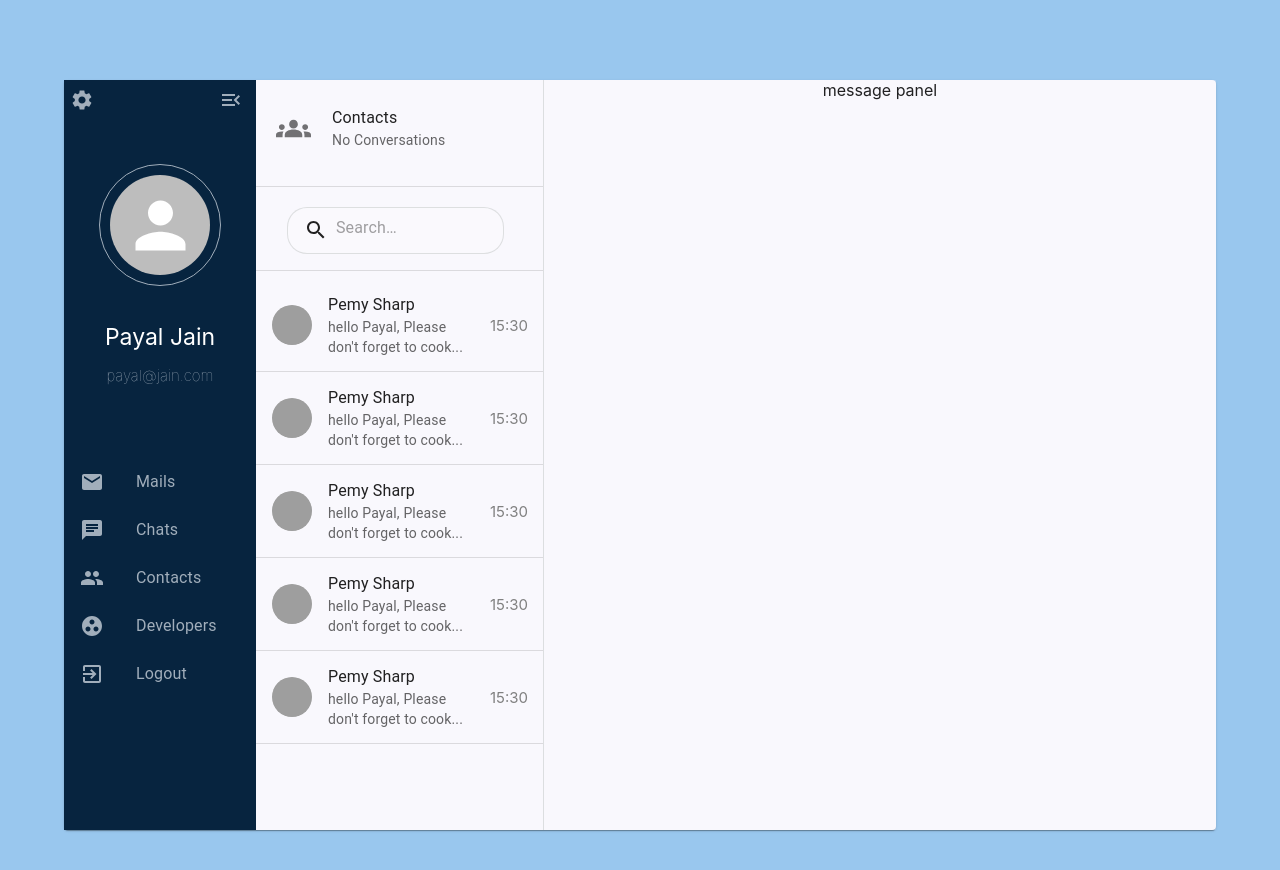
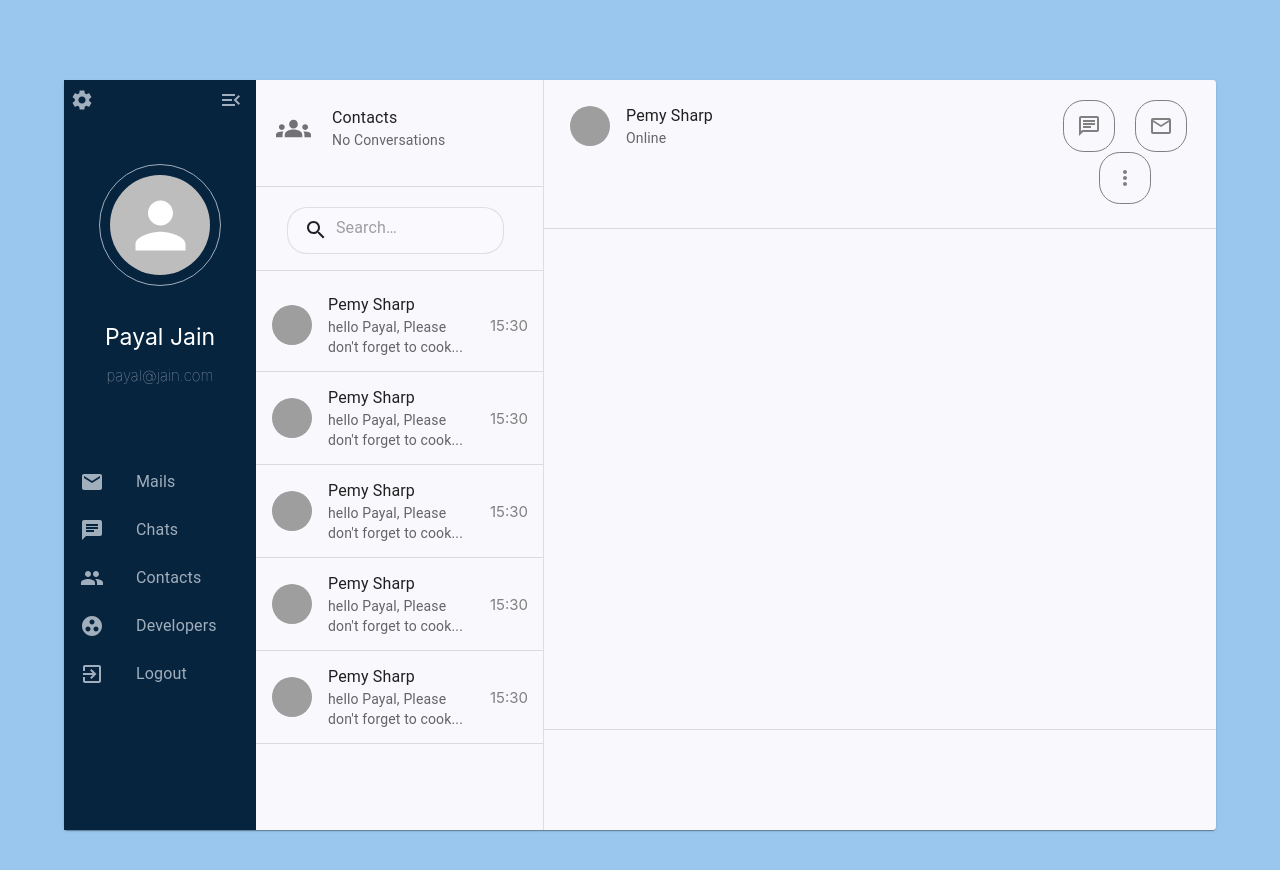
Before and after one commit to payal1206/Chat_Plus_App, a React (Create React App) app: page / in a window 1280 px wide. Shown: the top 870 px of the page. Built offline with nearby package versions, Linux system fonts and the light colour scheme; grey boxes are pictures that could not be loaded.

Commit message:
added message head and message space

```diff
--- /dev/null
+++ b/src/component/dashboard/message-panel/icon-outline.js
@@ -0,0 +1,21 @@
+import React from "react";
+
+const styles = {
+  root: {
+    display: "inline-flex",
+    justifyContent: "center",
+    alignItems: "center",
+    width: "50px",
+    height: "50px",
+    borderRadius: "40%",
+    border: "1px solid grey",
+    margin: "0px 10px",
+    color: "grey",
+  },
+};
+
+const IconOutline = (props) => {
+  return <div style={styles.root}>{props.icon}</div>;
+};
+
+export default IconOutline;
--- /dev/null
+++ b/src/component/dashboard/message-panel/message-head.js
@@ -0,0 +1,38 @@
+import React from "react";
+import Grid from "@material-ui/core/Grid";
+import ListItem from "@mui/material/ListItem";
+import ListItemText from "@mui/material/ListItemText";
+import ListItemAvatar from "@mui/material/ListItemAvatar";
+import Avatar from "@mui/material/Avatar";
+import Divider from "@mui/material/Divider";
+
+import ChatOutlinedIcon from "@mui/icons-material/ChatOutlined";
+import EmailOutlinedIcon from "@mui/icons-material/EmailOutlined";
+import MoreVertOutlinedIcon from "@mui/icons-material/MoreVertOutlined";
+import IconOutline from "./icon-outline";
+const MessageHead = (props) => {
+  return (
+    <div>
+      <Grid container style={{ padding: "10px" }}>
+        <Grid item lg={9}>
+          <ListItem>
+            <ListItemAvatar>
+              <Avatar>
+                <Avatar alt="Pemy Sharp" src="./images/1.jpeg" />
+              </Avatar>
+            </ListItemAvatar>
+            <ListItemText primary="Pemy Sharp" secondary="Online" />
+          </ListItem>
+        </Grid>
+        <Grid item lg={3} style={{ paddingTop: "10px" }}>
+          <IconOutline icon={<ChatOutlinedIcon />} />
+          <IconOutline icon={<EmailOutlinedIcon />} />
+          <IconOutline icon={<MoreVertOutlinedIcon />} />
+        </Grid>
+      </Grid>
+      <Divider style={{ marginTop: "13.5px" }} />
+    </div>
+  );
+};
+
+export default MessageHead;
--- /dev/null
+++ b/src/component/dashboard/message-panel/message-space.js
@@ -0,0 +1,13 @@
+import React from "react";
+import Divider from "@mui/material/Divider";
+
+const MessageSpace = (props) => {
+  return (
+    <>
+      <div style={{ height: "500px", width: "100%" }}></div>
+      <Divider />
+    </>
+  );
+};
+
+export default MessageSpace;
--- a/src/component/dashboard/message-panel/messagePanel.js
+++ b/src/component/dashboard/message-panel/messagePanel.js
@@ -1,7 +1,15 @@
 import React from "react";
 
+import MessageHead from "./message-head";
+import MessageSpace from "./message-space";
+
 function MessagePanel() {
-  return <div>message panel</div>;
+  return (
+    <div>
+      <MessageHead />
+      <MessageSpace />
+    </div>
+  );
 }
 
 export default MessagePanel;
```
